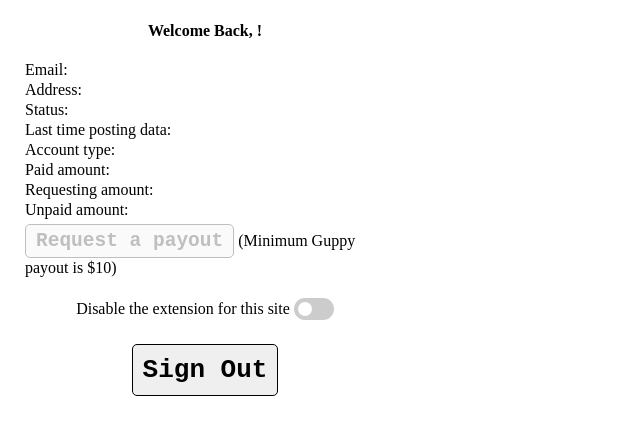
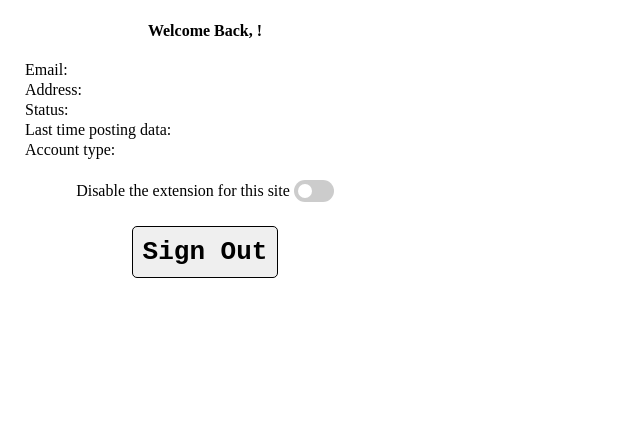
Before and after one commit to guppyco/fish-food, a website built with Parcel: page source/html/popup_account.html in a window 1280 px wide. Shown: the whole page, without its empty margins (0-640 px from the left). Built offline with nearby package versions, Linux system fonts and the light colour scheme; some packages are replaced by stand-ins of ours.

Commit message:
Default hide amount block

```diff
--- a/source/html/popup_account.html
+++ b/source/html/popup_account.html
@@ -30,7 +30,7 @@
                 <div class="type">
                     <span>Account type: </span><span id="type"></span>
                 </div>
-                <div class="amount-block">
+                <div class="amount-block hidden">
                     <div class="paid-amount">
                         <span>Paid amount: </span><span id="paid_amount"></span>
                     </div>
--- a/source/js/popup-account.js
+++ b/source/js/popup-account.js
@@ -32,6 +32,7 @@ window.addEventListener('load', () => {
       if (response.data.profile.is_waitlisted) {
         $('.amount-block').addClass('hidden')
       } else {
+        $('.amount-block').removeClass('hidden')
         accountType = 'Approved'
         $('#paid_amount').text(response.data.profile.paid_amount_text)
         $('#requesting_amount').text(response.data.profile.requesting_amount_text)
```
